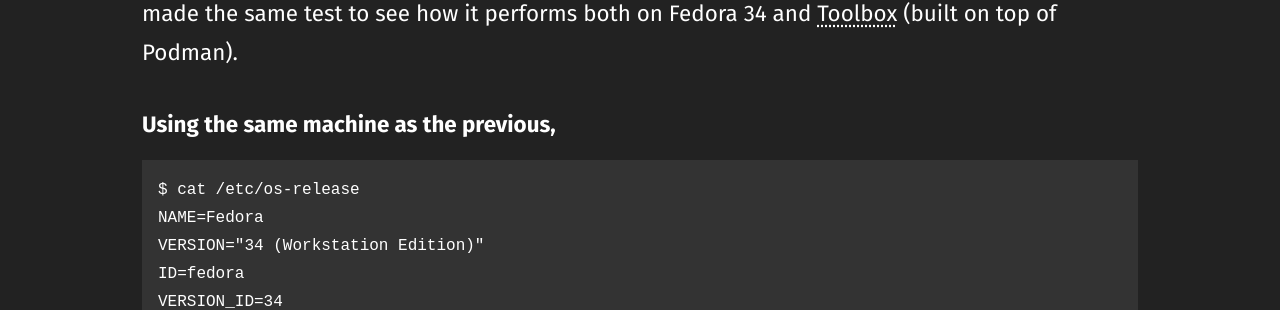
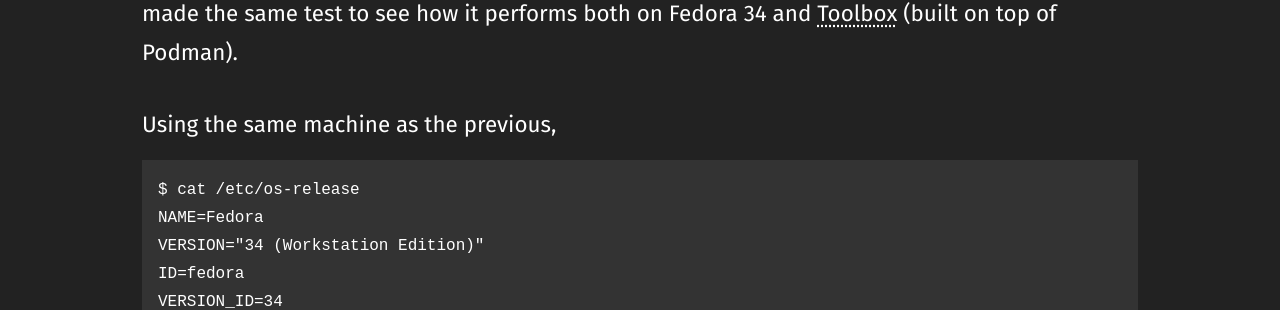
Before and after one commit to naruaika/naruaika.github.io, a Jekyll site: the page built from _posts/2021-06-29-using-cuda-for-3d-rendering-on-fedora-vs-podman.html, in a window 1280 px wide. Shown: the part 1272-1582 px from the top of the page. Built offline with Jekyll 4.4.1, drawn with Linux system fonts in a browser that asks for light colours.

Commit message:
Another commit

```diff
--- a/_posts/2021-06-29-using-cuda-for-3d-rendering-on-fedora-vs-podman.html
+++ b/_posts/2021-06-29-using-cuda-for-3d-rendering-on-fedora-vs-podman.html
@@ -24,7 +24,7 @@ hero_content: >-
 </p>
 
 <p>
-    <b>Using the same machine as the previous,</b>
+    Using the same machine as the previous,
 </p>
 
 <pre>
--- a/index.html
+++ b/index.html
@@ -311,6 +311,12 @@ title: Naufan Rusyda Faikar - Software Engineer
             padding: 0;
         }
 
+        #my-hello .box,
+        #my-values .box,
+        #my-experiences .box {
+            padding: 1.25rem 2rem;
+        }
+
         #steve-quote,
         #alice-quote,
         #jobs-quote {
```
